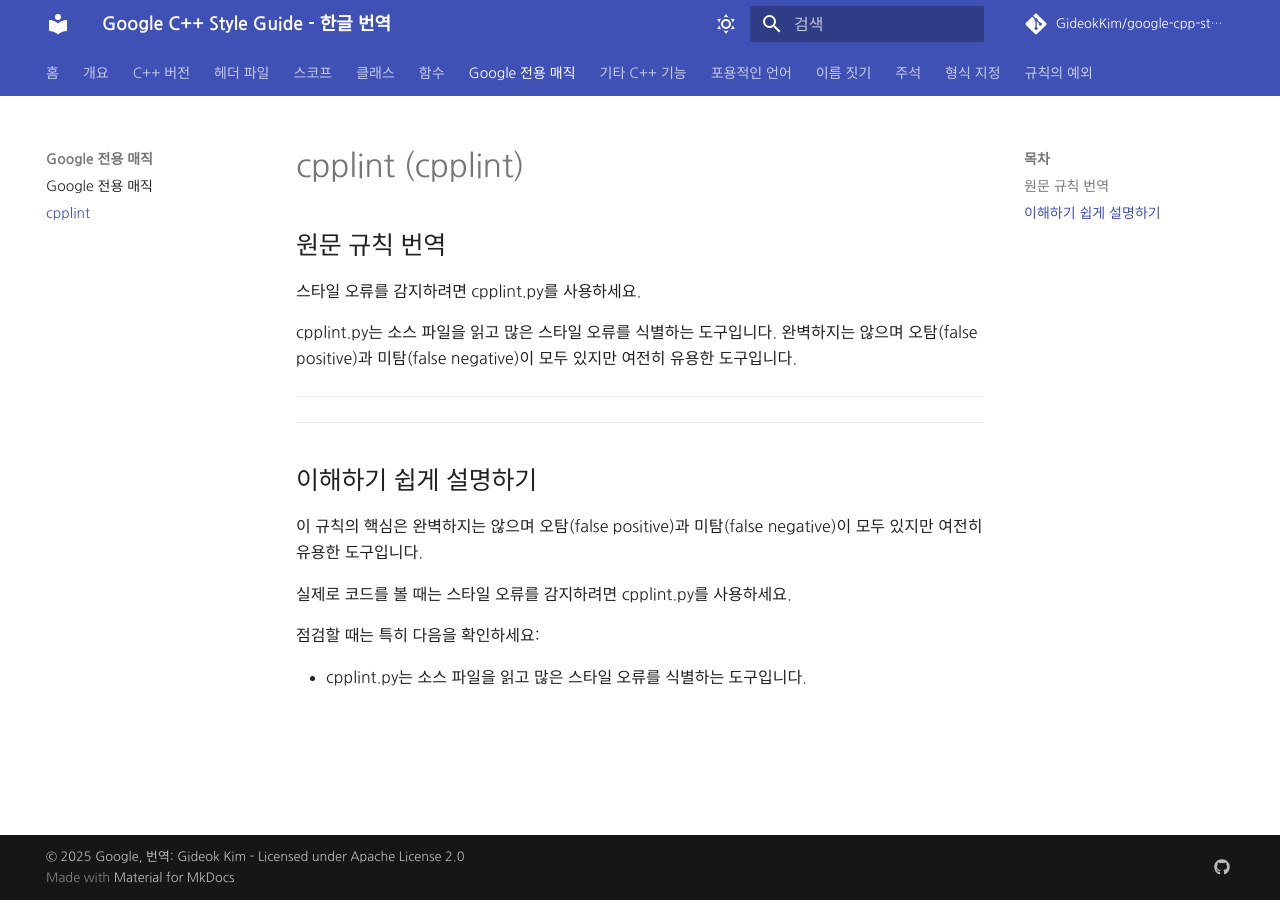
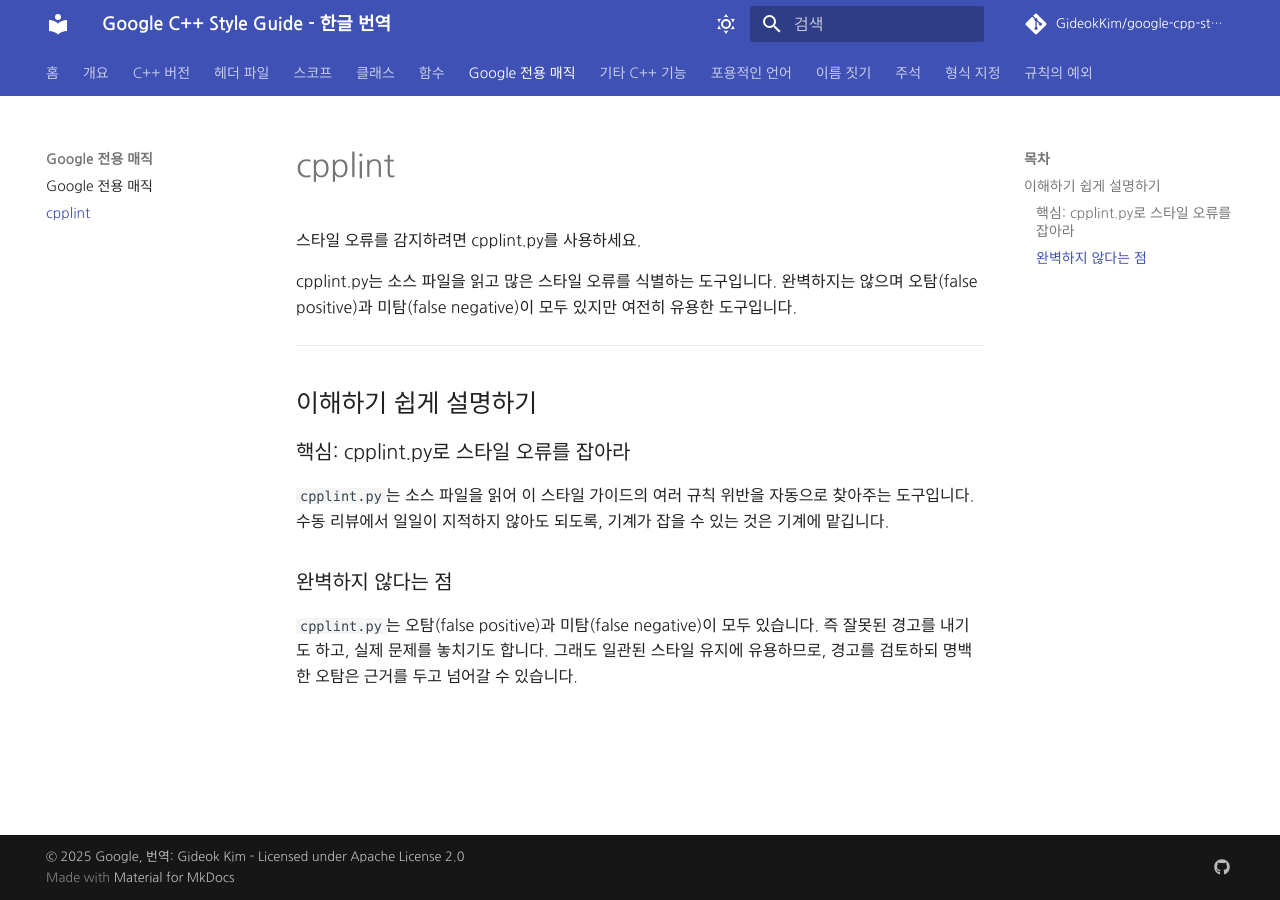
Before and after one commit to GideokKim/google-cpp-style-guide-kr, an MkDocs documentation site: the page built from google cpp style guide/cpplint.md, in a window 1280 px wide. Built offline with MkDocs 1.6.1 and Material for MkDocs 9.7.7, drawn with Linux system fonts in a browser that asks for light colours; some web fonts are replaced; comment, search, counter and statistics services are not loaded.

Commit message:
docs(google-magic): rewrite machine-translated pages to project standard

```diff
--- a/google cpp style guide/cpplint.md
+++ b/google cpp style guide/cpplint.md
@@ -1,6 +1,4 @@
-# cpplint (cpplint)
-
-## 원문 규칙 번역
+# cpplint
 
 스타일 오류를 감지하려면 cpplint.py를 사용하세요.
 
@@ -8,14 +6,12 @@ cpplint.py는 소스 파일을 읽고 많은 스타일 오류를 식별하는
 
 ---
 
----
-
 ## 이해하기 쉽게 설명하기
 
-이 규칙의 핵심은 완벽하지는 않으며 오탐(false positive)과 미탐(false negative)이 모두 있지만 여전히 유용한 도구입니다.
+### 핵심: cpplint.py로 스타일 오류를 잡아라
 
-실제로 코드를 볼 때는 스타일 오류를 감지하려면 cpplint.py를 사용하세요.
+`cpplint.py`는 소스 파일을 읽어 이 스타일 가이드의 여러 규칙 위반을 자동으로 찾아주는 도구입니다. 수동 리뷰에서 일일이 지적하지 않아도 되도록, 기계가 잡을 수 있는 것은 기계에 맡깁니다.
 
-점검할 때는 특히 다음을 확인하세요:
+### 완벽하지 않다는 점
 
-- cpplint.py는 소스 파일을 읽고 많은 스타일 오류를 식별하는 도구입니다.
+`cpplint.py`는 오탐(false positive)과 미탐(false negative)이 모두 있습니다. 즉 잘못된 경고를 내기도 하고, 실제 문제를 놓치기도 합니다. 그래도 일관된 스타일 유지에 유용하므로, 경고를 검토하되 명백한 오탐은 근거를 두고 넘어갈 수 있습니다.
--- a/google cpp style guide/google_specific_magic.md
+++ b/google cpp style guide/google_specific_magic.md
@@ -1,9 +1,6 @@
 # Google 전용 매직 (Google-Specific Magic)
 
-## 원문 규칙 번역
-
-이 항목의 원문 설명은 짧거나 구조적인 제목으로 제공됩니다. 관련 하위 주제의 세부 규칙과 함께 읽어야 합니다.
----
+C++ 코드를 더 견고하게 만들기 위해 사용하는 여러 기법과 유틸리티가 있으며, 다른 곳에서 보는 것과 다를 수 있는 C++ 사용 방식도 있습니다. 이 장은 그러한 Google 고유의 도구·관례를 다룹니다.
 
 ---
 
```
